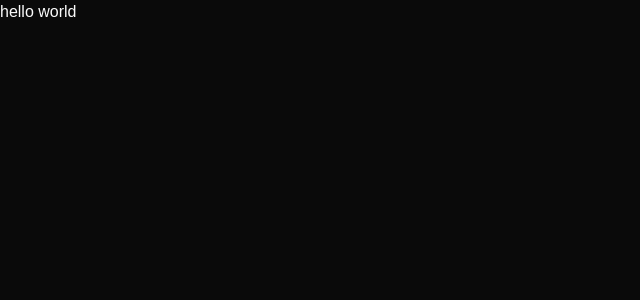
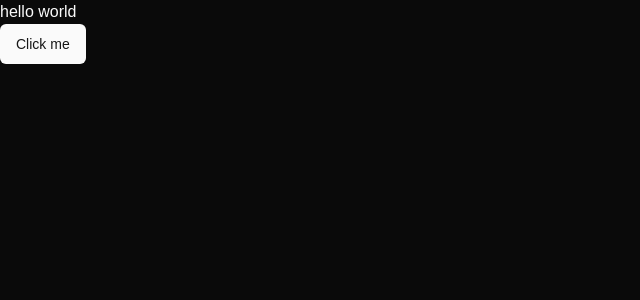
Before and after one commit to penn201500/shadcn-and-nextjs, a Next.js app: page / in a window 1280 px wide. Shown: the top 300 px of the page, without its empty margins (0-640 px from the left). Built offline with nearby package versions, Linux system fonts and the light colour scheme.

Commit message:
✨ Add button on landing page
true

```diff
--- a/app/(logged-out)/page.tsx
+++ b/app/(logged-out)/page.tsx
@@ -1,7 +1,12 @@
+import { Button } from "@/components/ui/button"
+
 export default function LandingPage() {
     return (
         <div>
             <h1>hello world</h1>
+            <Button>
+                Click me
+            </Button>
         </div>
     )
 }
```
